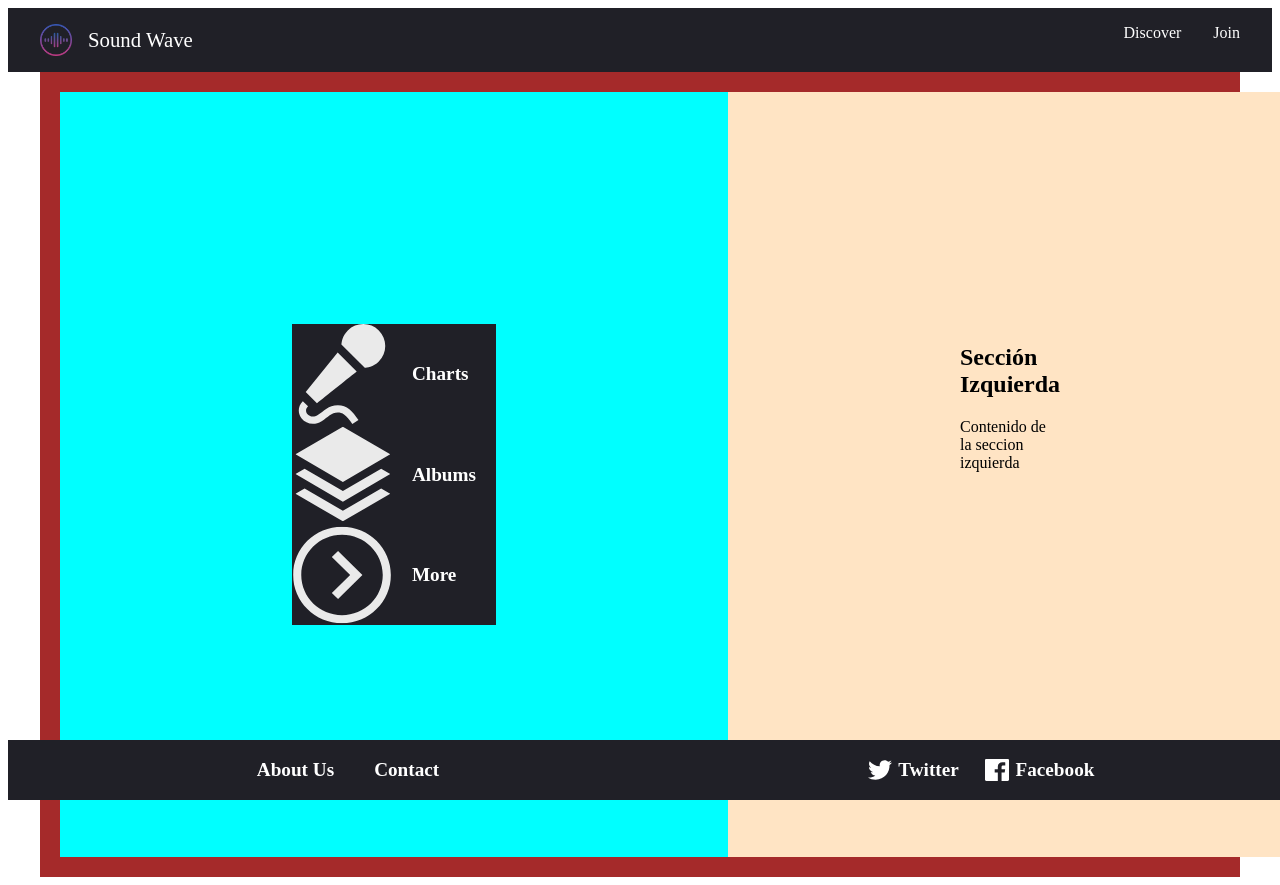
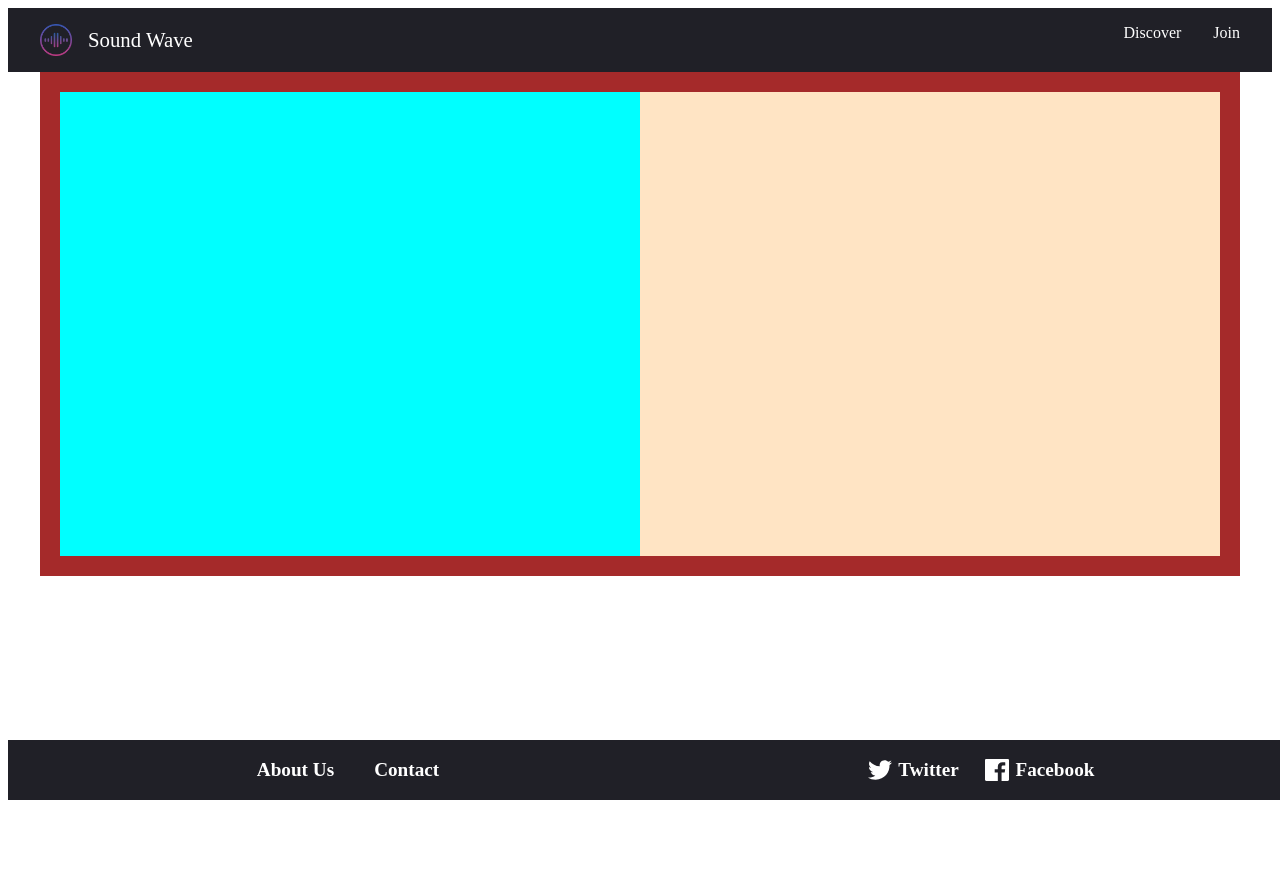
Before and after one commit to einartech/sound_wave, a React (Vite) app in the folder sound-wave/: page / in a window 1280 px wide. After the commit the page ends 800 px from the top, so only its background shows below. Built offline with nearby package versions, Linux system fonts and the light colour scheme.

Commit message:
order/ cleaning main component

```diff
--- a/sound-wave/src/components/main/Main.jsx
+++ b/sound-wave/src/components/main/Main.jsx
@@ -1,42 +1,16 @@
 import React from "react";
 import style from "./Main.module.css";
 import Icons from "../Icons/Icons";
-import iconsImage from "../../assets/images/microphone.svg"
-import moreIcon from "../../assets/images/more.svg"
-import AlbumsIcon from "../../assets/images/albums.svg"
+import iconsImage from "../../assets/images/microphone.svg";
+import moreIcon from "../../assets/images/more.svg";
+import AlbumsIcon from "../../assets/images/albums.svg";
 
 function Main() {
   return (
     <div className={style["main-container"]}>
-      <section className={style["left-section"]}>
-        <h2>Sección Izquierda</h2>
-        <p>Contenido de la seccion izquierda</p>
-      </section>
+      <section className={style["left-section"]}></section>
 
-      <section className={style["right-section"]}>
-        <Icons
-        img={iconsImage}
-        text= "Charts"
-        alt= "microphone icon"
-        width= "100px"
-        height= "100px"
-        />
-         <Icons
-        img={AlbumsIcon}
-        text= "Albums"
-        alt= "Albums icon"
-        width= "100px"
-        height= "100px"
-        />
-          <Icons
-        img={moreIcon}
-        text= "More"
-        alt= "more icon"
-        width= "100px"
-        height= "100px"
-        />
-
-      </section>
+      <section className={style["right-section"]}></section>
     </div>
   );
 }
```
